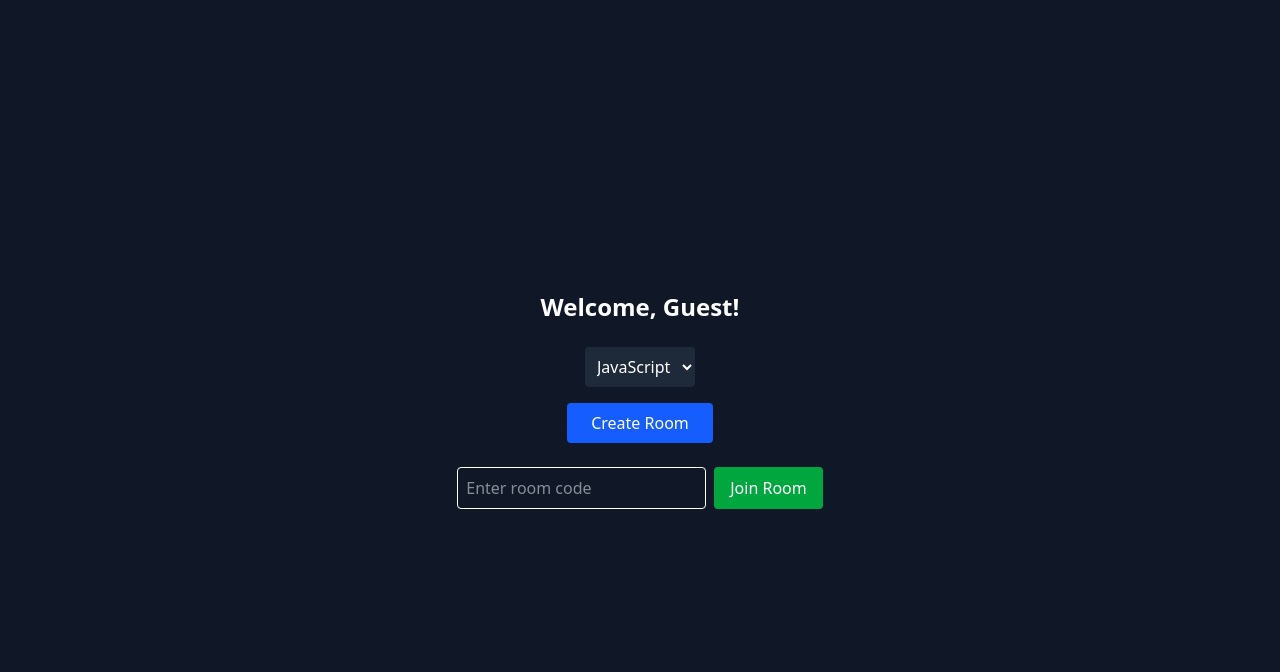
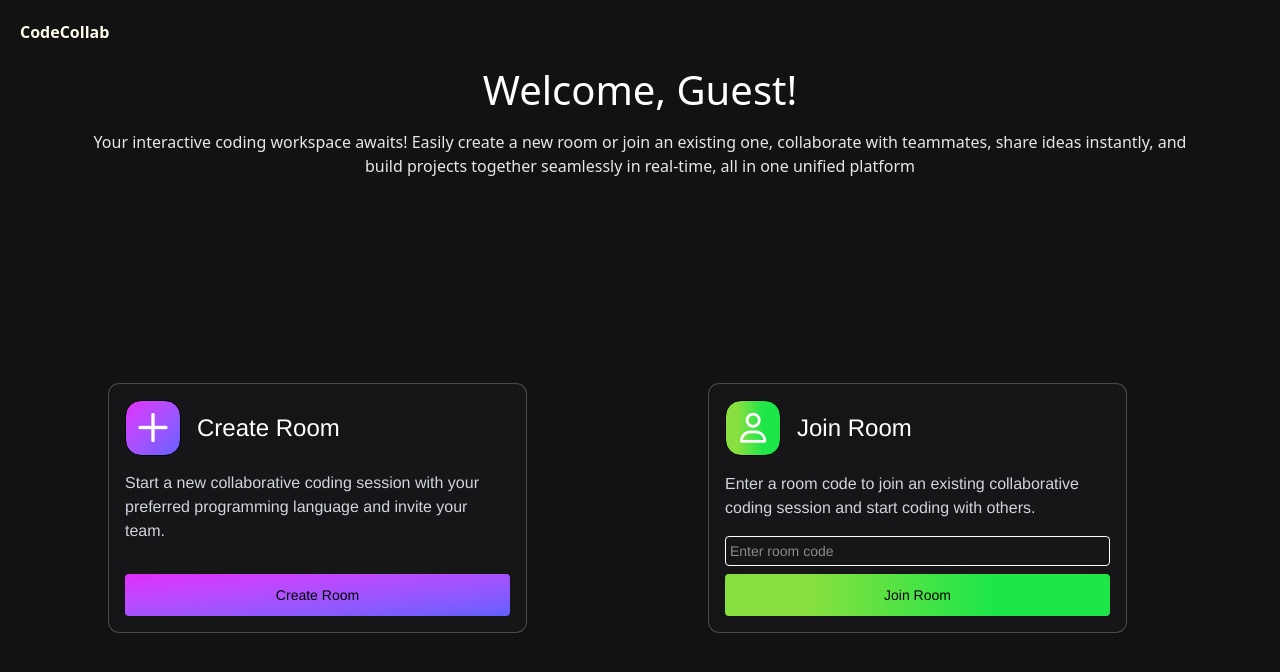
Before and after one commit to AryanRane23/CodeCollab, a Next.js app: page /home in a window 1280 px wide. Shown: the top 672 px of the page. Built offline with nearby package versions, Linux system fonts and the light colour scheme; no server answers.

Commit message:
Designed home page

```diff
--- /dev/null
+++ b/app/components/GlassCard.module.css
@@ -0,0 +1,96 @@
+.font-arimo {
+  font-family: "Arimo", sans-serif;
+}
+
+.container {
+  color: #ffffff;
+  position: relative;
+  font-family: "Arimo", sans-serif;
+  /* width: 150px;
+  height:200px; */
+
+}
+
+/* background mesh */
+/* .container::before,
+.container::after {
+  content: "";
+  background-color: #4000ff76;
+  position: absolute;
+} */
+
+
+.container::before {
+  border-radius: 50%;
+  width: 10rem;
+  height: 10rem;
+  position: absolute;
+  right: 266px;
+  top: 31px;
+
+}
+
+/* .container::after {
+  content: "";
+  position: absolute;
+  height: 3rem;
+  top: 8%;
+  right: 5%;
+  border: 1px solid;
+} */
+
+.container .box {
+  width: 419px;
+  height: 250px;
+  position:absolute;
+  right: -187px;
+  top: -17px;
+
+  padding: 1rem;
+  background-color: rgba(81, 81, 125, 0.074);
+  border: 1px solid #ffffff39;
+  -webkit-backdrop-filter: blur(20px);
+  backdrop-filter: blur(20px);
+  border-radius: 0.7rem;
+  transition: all ease 0.3s;
+}
+
+.container .box {
+  display: flex;
+  flex-direction: column;
+  justify-content: space-between;
+}
+
+/* .container .box .title {
+  color:#ffffff;
+  font-size: 2rem;
+  font-family:Arial, Helvetica, sans-serif;
+  letter-spacing: 0.1em;
+} */
+
+.container .box div strong {
+  display: block;
+  margin-bottom: 0.5rem;
+}
+
+.container .box div p {
+  margin: 0;
+  font-size: 0.9em;
+  font-weight: 300;
+  letter-spacing: 0.1em;
+}
+
+.container .box div span {
+  font-size: 0.7rem;
+  font-weight: 300;
+}
+
+.container .box div span:nth-child(3) {
+  font-weight: 500;
+  margin-right: 0.2rem;
+}
+
+/* .container .box:hover {
+  box-shadow: 0px 0px 20px 1px #2020203f;
+  border: 1px solid rgba(255, 255, 255, 0.454);
+} */
--- a/app/home/page.jsx
+++ b/app/home/page.jsx
@@ -3,6 +3,7 @@ import { useRouter } from 'next/navigation';
 import { useState } from 'react';
 import { v4 as uuidv4 } from 'uuid';
 import { useSession } from 'next-auth/react';
+import styles from "../components/GlassCard.module.css";
 
 export default function HomePage() {
   const router = useRouter();
@@ -39,55 +40,95 @@ export default function HomePage() {
 
   return (
 
-    <div className="flex flex-col items-center justify-center min-h-screen bg-gray-900 text-white">
+    <div className="flex flex-col items-center justify-center min-h-screen bg-[#121212] text-white">
+
+      <h3 className='text-amber-50 font-bold absolute top-[20px] left-[20px]'>CodeCollab</h3>
 
       {/* Greetings HEADER */}
       {status === 'loading' ? (
         <p className="text-gray-300">Loading session...</p>
       ) : session ? (
-        <h2 className="text-2xl font-bold mb-6">
+        <h2 className="text-[40px] font-medium absolute top-[60px] bg-gradient-to-r from-purple-500 to-pink-500 text-transparent bg-clip-text">
           Welcome, {session.user.name || 'User'}!
         </h2>
       ) : (
-        <h2 className="text-2xl font-bold mb-6">Welcome, Guest!</h2>
+        <h2 className="text-[40px] font-extralight absolute top-[60px]">Welcome, Guest!</h2>
       )}
 
+      {/* Description */}
+      <div className='absolute top-[130px] text-center text-gray-200'>
+        Your interactive coding workspace awaits! Easily create a new room or join an existing one, collaborate with teammates, share ideas instantly, and <br></br> build projects together seamlessly in real-time, all in one unified platform
+      </div>
+
+      <div className="flex gap-[600px]">
+        {/* Card 1 */}
+        <div className={styles.container}>
+          <div className={styles.box}>
+            <div className='flex flex-row gap-4'>
+              <div className="flex items-center justify-center box-border border border-black w-14 h-14 rounded-2xl bg-gradient-to-tl from-indigo-500 to-fuchsia-500 hover:bg-[#7e45ff]">
+                <i className="fa-regular fa-plus text-4xl text-white"></i>
+              </div>
+
+              <h2 className="text-2xl font-extralight mt-3" >Create Room</h2></div>
+
             {/* Language Selector */}
-      <select
+            {/* <select
         value={language}
         onChange={(e) => setLanguage(e.target.value)}
-        className="mb-4 p-2 rounded border-white bg-gray-800 text-white"
+        className="mb-4 p-2 rounded border-white bg-gray-800 text-white cursor-pointer"
       >
         <option value="javascript">JavaScript</option>
         <option value="python">Python</option>
         <option value="cpp">C++</option>
         <option value="java">Java</option>
-      </select>
+      </select> */}
 
+            <div className='text-gray-300 mb-4'>
+              Start a new collaborative coding session with your preferred programming language and invite your team.
+            </div>
             {/* Create Room Button */}
             <button
               onClick={handleCreateRoom}
-        className="bg-blue-600 text-white px-6 py-2 rounded mb-6 hover:bg-blue-700 transition"
+              className=" whitespace-nowrap  text-sm font-medium ring-offset-background  focus-visible:outline-none focus-visible:ring-2 focus-visible:ring-indigo-500 disabled:pointer-events-none disabled:opacity-50 bg-gradient-to-tl from-indigo-500 to-fuchsia-500  h-[42px] z-10 hover:opacity-90  text-black px-4 py-2 rounded hover:bg-[#7e45ff] transition cursor-pointer  "
             >
               Create Room
             </button>
+          </div>
+        </div>
 
-      {/* Join Room */}
-      <div className="flex gap-2 text-white">
+        {/* Card 2 */}
+        <div className={styles.container}>
+          <div className={styles.box}>
+            <div className='flex flex-row gap-4'>
+              <div className='flex items-center justify-center box-border border border-black w-14 h-14 rounded-2xl text-sm font-medium ring-offset-background focus-visible:outline-none focus-visible:ring-2 focus-visible:ring-green-500 disabled:pointer-events-none disabled:opacity-50 bg-[linear-gradient(90deg,rgba(135,224,63,1)_22%,rgba(30,230,73,1)_69%)] text-black z-10 hover:opacity-90 hover:bg-green-700 transition'>
+                <i class="fa-regular fa-user text-3xl text-white"></i>
+              </div>
+
+              <h2 className="text-2xl font-extralight mt-3">Join Room</h2> </div>
+
+            <div className='text-gray-300 mt-4 '>
+              Enter a room code to join an existing collaborative coding session and start coding with others.
+            </div>
+            {/* Enter room Code */}
+            <div className="flex text-white mb-2">
               <input
                 type="text"
                 value={roomCode}
                 onChange={(e) => setRoomCode(e.target.value)}
                 placeholder="Enter room code"
-          className="border p-2 rounded text-white"
+                className="border p-1 rounded text-white w-full mt-4 text-sm "
               />
+            </div>
+            {/* Join Room Button */}
             <button
               onClick={handleJoinRoom}
-          className="bg-green-600 text-white px-4 py-2 rounded hover:bg-green-700 transition"
+              className="whitespace-nowrap text-sm font-medium ring-offset-background focus-visible:outline-none focus-visible:ring-2 focus-visible:ring-green-500 disabled:pointer-events-none disabled:opacity-50 bg-[linear-gradient(90deg,rgba(135,224,63,1)_22%,rgba(30,230,73,1)_69%)] text-black  h-[42px] z-10 hover:opacity-90 px-4 py-2 rounded hover:bg-green-700 transition cursor-pointer"
             >
               Join Room
             </button>
           </div>
         </div>
+      </div>
+    </div>
   );
 }
--- a/app/layout.js
+++ b/app/layout.js
@@ -1,6 +1,13 @@
 import { Geist, Geist_Mono } from "next/font/google";
+import { Arimo } from "next/font/google";
 import "./globals.css";
 import SessionWrapper from "./components/SessionWrapper"; // next-auth
+import Script from "next/script";
+
+const arimo = Arimo({
+  subsets: ["latin"],
+  weight: ["400", "700"], // you choose available weights
+});
 
 const geistSans = Geist({
   variable: "--font-geist-sans  ",
@@ -21,15 +28,21 @@ export default function RootLayout({ children }) {
   console.log("SessionWrapper:", SessionWrapper); // Debug to confirm import
   return (
     <html lang="en">
-
-        {/* wrapped body in SessionWrapper */}
-        <body className={`${geistSans.variable} ${geistMono.variable} antialiased`}>
+      <head>
+        <Script
+          src="https://kit.fontawesome.com/62743d1977.js"
+          crossOrigin="anonymous"
+          defer
+        />
+      </head>
+      {/* wrapped body in SessionWrapper */}
+      <body className={`${geistSans.variable} ${geistMono.variable} ${arimo.variable} antialiased`}>
         <SessionWrapper>
 
 
           {children}
 
-           </SessionWrapper>
+        </SessionWrapper>
       </body>
 
     </html>
--- a/app/page.js
+++ b/app/page.js
@@ -27,8 +27,7 @@ export default function HomePage() {
 
 
       {/* Navbar */}
-      <h3 className='text-amber-50 font-bold absolute top-[20px] '>CodeCollab</h3>
-
+      <h3 className='text-amber-50 font-bold absolute top-[20px] left-[20px]'>CodeCollab</h3>
       {/* Only show Login/Signup if user is NOT logged in */}
       {status !== "authenticated" && (
         <>
@@ -55,8 +54,8 @@ export default function HomePage() {
       )}
 
 
-      <h1 className="text-5xl font-bold mb-6 bg-gradient-to-r from-purple-500 to-pink-500 text-transparent bg-clip-text absolute right-[316px] top-[100px] ">Collaborative Code Editor</h1>
-      <p className="text-mono text-center text-gray-300 mb-6 absolute right-[260px] top-[167px]  ">
+      <h1 className="text-5xl font-bold mb-6 bg-gradient-to-r from-purple-500 to-pink-500 text-transparent bg-clip-text absolute right-[336px] top-[100px] ">Collaborative Code Editor</h1>
+      <p className="text-mono text-center text-gray-300 mb-6 absolute right-[260px] top-[167px]   ">
         Experience the future of collaborative coding with our real-time platform including audio/video features.<br></br>
         Connect with developers worldwide, share ideas instantly, and build together effortlessly with us.</p>
 
@@ -71,7 +70,7 @@ export default function HomePage() {
           if (status === "authenticated") router.push("/home");
           else router.push("/signup");
         }}
-        className=" cursor-pointer inline-flex items-center gap-2 justify-center whitespace-nowrap rounded-md text-sm font-medium ring-offset-background transition-colors focus-visible:outline-none focus-visible:ring-2 focus-visible:ring-indigo-500 disabled:pointer-events-none disabled:opacity-50 bg-gradient-to-tl from-indigo-500 to-fuchsia-500 text-white px-4 py-2 h-[42px] z-10 hover:opacity-90 absolute right-[588px] bottom-[367px]">
+        className=" cursor-pointer inline-flex items-center gap-2 justify-center whitespace-nowrap rounded-md text-sm font-medium ring-offset-background transition-colors focus-visible:outline-none focus-visible:ring-2 focus-visible:ring-indigo-500 disabled:pointer-events-none disabled:opacity-50 bg-gradient-to-tl from-indigo-500 to-fuchsia-500 text-white px-4 py-2 h-[42px] z-10 hover:opacity-90 absolute right-[588px] bottom-[350px]">
         Get Started
       </button>
 
--- a/package.json
+++ b/package.json
@@ -19,6 +19,7 @@
     "bcrypt": "^6.0.0",
     "class-variance-authority": "^0.7.1",
     "clsx": "^2.1.1",
+    "framer-motion": "^12.23.12",
     "lucide-react": "^0.511.0",
     "mongoose": "^8.17.1",
     "nanoid": "^5.1.5",
--- a/tailwind.config.js
+++ b/tailwind.config.js
@@ -7,7 +7,11 @@ module.exports = {
     "./src/**/*.{html,js,jsx,ts,tsx,mdx}",
   ],
   theme: {
-    extend: {},
+    extend: {
+       fontFamily: {
+        arimo: ["var(--font-arimo)"],
+       }
+    },
   },
   plugins: [],
 }
```
Also changed, not shown: 1 other file (tests, documents, lock files or other folders). Lines whose indentation alone changed are shown as unchanged.
